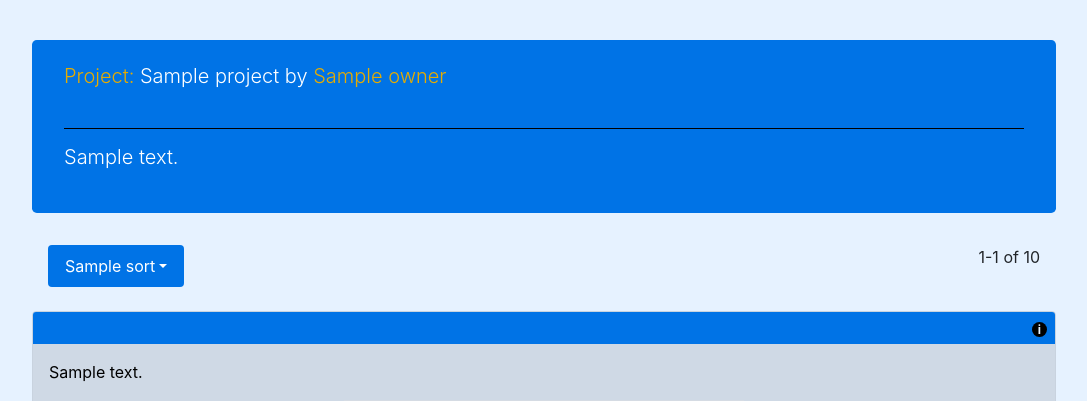
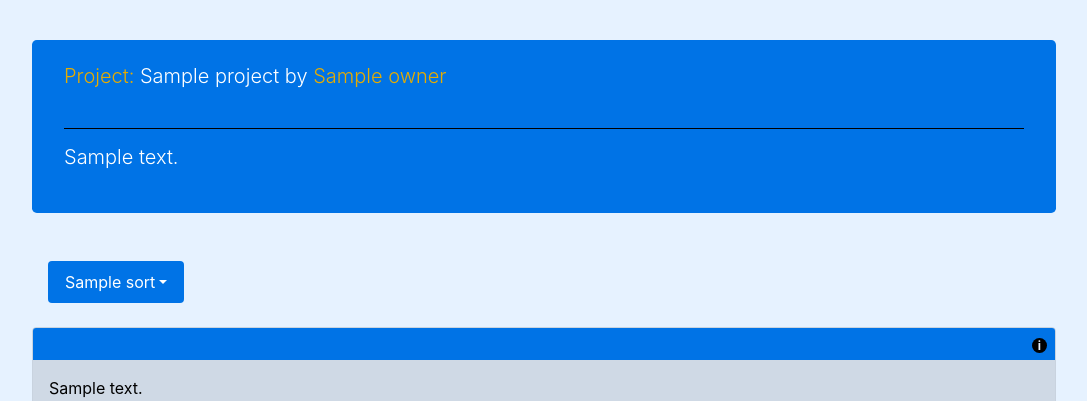
Before and after one commit to M-Aguilar/PS, a Django app: template geography/templates/geography/project.html in a window 1280 px wide. Shown: the part 56-457 px from the top of the page, without its empty margins (96-1183 px from the left). Run offline with Django 3.2, Linux system fonts and the light colour scheme; the template is opened without the code that fills it: most values are stand-ins (such as "Sample title", 1, 10 or a date in 2020); grey boxes marked "Sample" are stand-in pictures; some libraries are stand-ins or nearby versions.

Commit message:
Post pagination. Sort simplify

```diff
--- a/geography/templates/geography/project.html
+++ b/geography/templates/geography/project.html
@@ -14,11 +14,11 @@
     });
 
     function r() {
-        document.getElementById('p-link').innerHTML = 'Projects:';
+        document.getElementById('p-link').innerHTML = 'project:';
     }
 
     function p() {
-        document.getElementById('p-link').innerHTML = 'All Projects:';
+        document.getElementById('p-link').innerHTML = 'All project:';
     }
 </script>
 <div class="modal fade" id="centerconsole" tabindex="-1" role="dialog" aria-labelledby="centerTitle" aria-hidden="true">
@@ -44,7 +44,7 @@
     <h5 class='lead'>
         <div class="d-lg-inline d-inline-block">
             <div class='d-inline-block mb-3 mt-2'>
-                <a id="p-link" onmouseover="p()" onmouseleave="r()" href="{% url 'projects' project.owner %}">Project:</a> {{ project }} by <a href="{% url 'account' project.owner %}">{{ project.owner }}</a>
+                <a id="p-link" onmouseover="p()" onmouseleave="r()" href="{% url 'project' project.owner %}">Project:</a> {{ project }} by <a href="{% url 'account' project.owner %}">{{ project.owner }}</a>
             </div>
             <div class="ml-2 float-right my-1">
             {% if user.is_authenticated and request.user == project.owner %}
@@ -62,69 +62,28 @@
         {% endif %}
     </h5>
 </div>
+<div class="pagination d-flex justify-content-center">
+  <span class="step-links">
+  {% if posts.has_previous %}
+    <a class="btn btn-sm btn-dark" href="?page=1&{% if sort %}sort={{sort}}{% endif %}">&laquo; first</a>
+    <a class="btn btn-sm btn-dark" href="?page={{ posts.previous_page_number }}{% if sort %}&sort={{sort}}{% endif %}">previous</a>
+  {% endif %}
+  {% if posts.has_next %}
+    <a class="btn btn-sm btn-dark" href="?page={{ posts.next_page_number }}{% if sort %}&sort={{sort}}{% endif %}">next</a>
+    <a class="btn btn-sm btn-dark" href="?page={{ posts.paginator.num_pages }}{% if sort %}&sort={{sort}}{% endif %}">last &raquo;</a>
+  {% endif %}
+  </span>
+</div>
 <div class='m-3'>
-    {% load cur_range %}
-    {% with c=posts|length|add:'-1' cur=page_num|cur_range:total %}
-    <p class="float-right">{{cur}}{% if cur != '0' %}-{{cur|add:c}}{% endif %} of {{total}}</p>
-    {% endwith %}
     <div class="dropdown">
-        {% load deslug %}
-        <button class="nav-link btn btn-1 dropdown-toggle" type="button" id="dropdownMenuButton" data-toggle="dropdown" aria-haspopup="true" aria-expanded="false" href="">{{ sort|deslug }}</button>
+        {% load deslug clean %}
+        <button class="nav-link btn btn-1 dropdown-toggle" type="button" id="dropdownMenuButton" data-toggle="dropdown" aria-haspopup="true" aria-expanded="false" href="">{% if '-' in sort %}-{% endif %}{{ sort|clean }}</button>
         <div class="dropdown-menu bg-off text-light" aria-labelledby="dropdownMenuButton">
-        {% if sort == '-date_added' %}
-            {% with "date_added" as s %}
-            <a href="{% url 'project' project.id s 1 %}"><button id="created" class="dropdown-item" type="button">-created</button></a>
-            {% endwith %}
-        {% else %}
-            {% with "-date_added" as s %}
-            <a href="{% url 'project' project.id s 1 %}"><button id="created" class="dropdown-item" type="button">created</button></a>
-            {% endwith %}
-        {% endif %}
-        {% if sort == '-date_edited' %}
-            {% with "date_edited" as s %}
-            <a href="{% url 'project' project.id s 1 %}"><button id="edited" class="dropdown-item" type="button">-edited</button></a>
-            {% endwith %}
-        {% else %}
-            {% with "-date_edited" as s %}
-            <a href="{% url 'project' project.id s 1 %}"><button id="edited" class="dropdown-item" type="button">edited</button></a>
-            {% endwith %}
-        {% endif %}
-        {% if sort == "-public" %}
-            {% with "public" as s %}
-            <a href="{% url 'project' project.id s 1 %}"><button id="public" class="dropdown-item" type="button">-public</button></a>
-            {% endwith %}
-        {% else %}
-            {% with "-public" as s %}
-            <a href="{% url 'project' project.id s 1 %}"><button id="pubilc" class="dropdown-item" type="button">public</button></a>
-            {% endwith %}
-        {% endif %}
-        {% if sort == "-image" %}
-            {% with "image" as s %}
-            <a href="{% url 'project' project.id s 1 %}"><button id="public" class="dropdown-item" type="button">-image</button></a>
-            {% endwith %}
-        {% else %}
-            {% with "-image" as s %}
-            <a href="{% url 'project' project.id s 1 %}"><button id="pubilc" class="dropdown-item" type="button">image</button></a>
-            {% endwith %}
-        {% endif %}
-        {% if sort == "-pdf" %}
-            {% with "pdf" as s %}
-            <a href="{% url 'project' project.id s 1 %}"><button id="public" class="dropdown-item" type="button">-pdf</button></a>
-            {% endwith %}
-        {% else %}
-            {% with "-pdf" as s %}
-            <a href="{% url 'project' project.id s 1 %}"><button id="pubilc" class="dropdown-item" type="button">pdf</button></a>
-            {% endwith %}
-        {% endif %}
+        {% for option in sort_options %}
+            <a href="{% url 'project' project.id %}?sort={% if sort in option %}-{% endif %}{{option|deslug}}"><button id="created" class="dropdown-item" type="button">{% if sort in option %}-{% endif %}{{option|clean}}</button></a>
+        {% empty %}
+        {% endfor %}
         </div>
-    </div>
-    <div class="text-center">
-    {% if page_num > 1 %}
-        <a href="{% url 'project' project.id sort page_num|add:'-1' %}"><button id="prev" class="btn btn-1">prev</button></a>
-    {% endif %}
-    {% if next %}
-        <a href="{% url 'project' project.id sort page_num|add:'1' %}"><button id="next" class="btn btn-1">next</button></a>
-    {% endif %}
     </div>
 </div>
 {% load static %}
@@ -189,12 +148,16 @@
 {% empty %}
 <p>There are not posts.</p>
 {% endfor %}
-<div class="text-center">
-{% if page_num > 1 %}
-    <a href="{% url 'project' project.id sort page_num|add:'-1' %}"><button id="prev" class="btn btn-1">prev</button></a>
-{% endif %}
-{% if next %}
-    <a href="{% url 'project' project.id sort page_num|add:'1' %}"><button id="next" class="btn btn-1">next</button></a>
-{% endif %}
+<div class="pagination d-flex justify-content-center">
+  <span class="step-links">
+  {% if posts.has_previous %}
+    <a class="btn btn-sm btn-dark" href="?page=1&{% if sort %}sort={{sort}}{% endif %}">&laquo; first</a>
+    <a class="btn btn-sm btn-dark" href="?page={{ posts.previous_page_number }}{% if sort %}&sort={{sort}}{% endif %}">previous</a>
+  {% endif %}
+  {% if posts.has_next %}
+    <a class="btn btn-sm btn-dark" href="?page={{ posts.next_page_number }}{% if sort %}&sort={{sort}}{% endif %}">next</a>
+    <a class="btn btn-sm btn-dark" href="?page={{ posts.paginator.num_pages }}{% if sort %}&sort={{sort}}{% endif %}">last &raquo;</a>
+  {% endif %}
+  </span>
 </div>
 {% endblock %}
```
Also changed, not shown: geography/views.py (+12 -36 lines).
